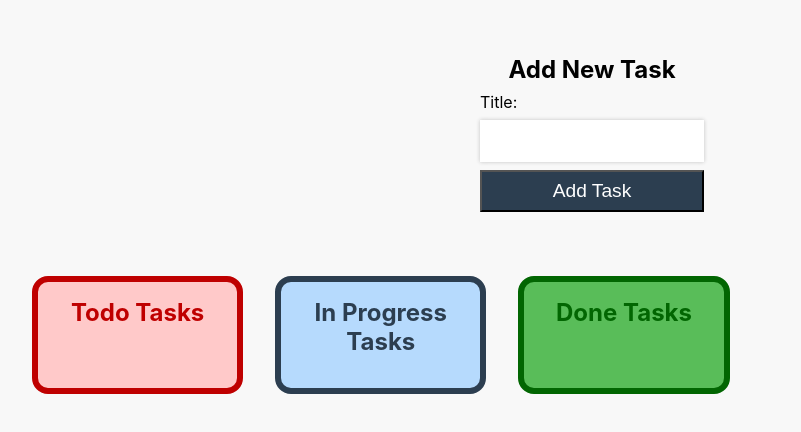
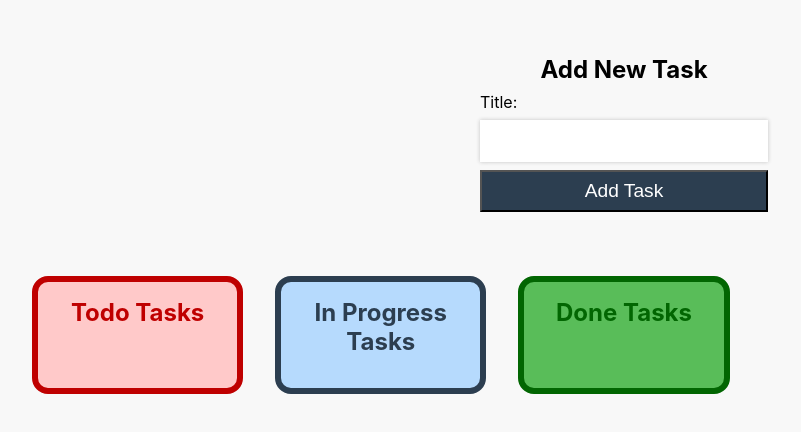
Before and after one commit to Ahmed-Elbessfy/todo-refilex-react, a React (Create React App) app: page / in a window 1280 px wide. Shown: the part 160-592 px from the top of the page, without its empty margins (16-817 px from the left). Built offline with nearby package versions, Linux system fonts and the light colour scheme.

Commit message:
edit form style
- apply full width to add task form and 80 % for edit task

```diff
--- a/src/App.css
+++ b/src/App.css
@@ -17,7 +17,6 @@ button {
 
 /* for add & edit task form */
 form {
-  width: 80%;
   max-width: 20rem;
   padding: 1rem;
   text-align: left;
--- a/src/components/EditTask.js
+++ b/src/components/EditTask.js
@@ -22,6 +22,7 @@ const EditTask = ({ task, closeEditForm }) => {
     background: "#fff",
     position: "relative",
     borderRadius: "1rem",
+    width: "80%",
   };
 
   const closeBtn = {
```
